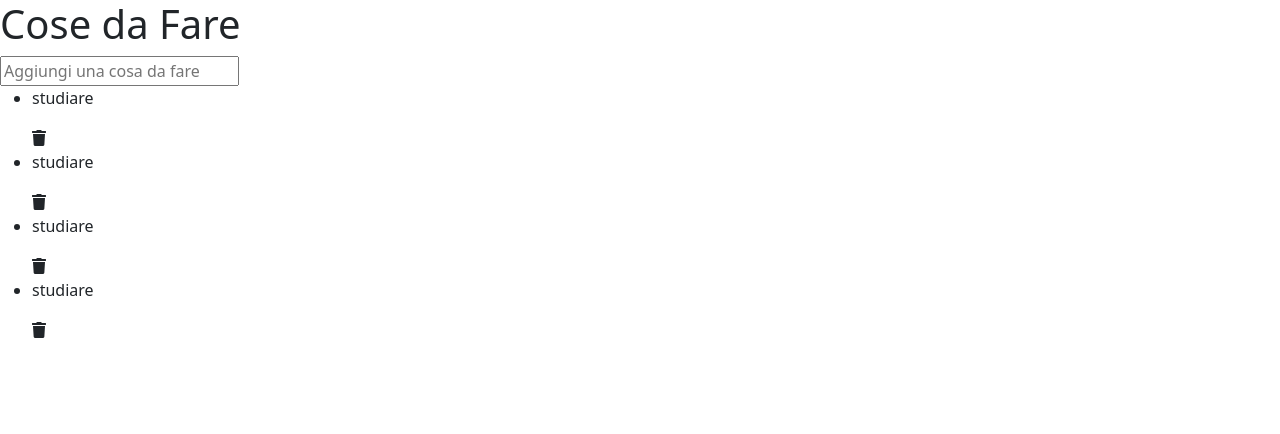
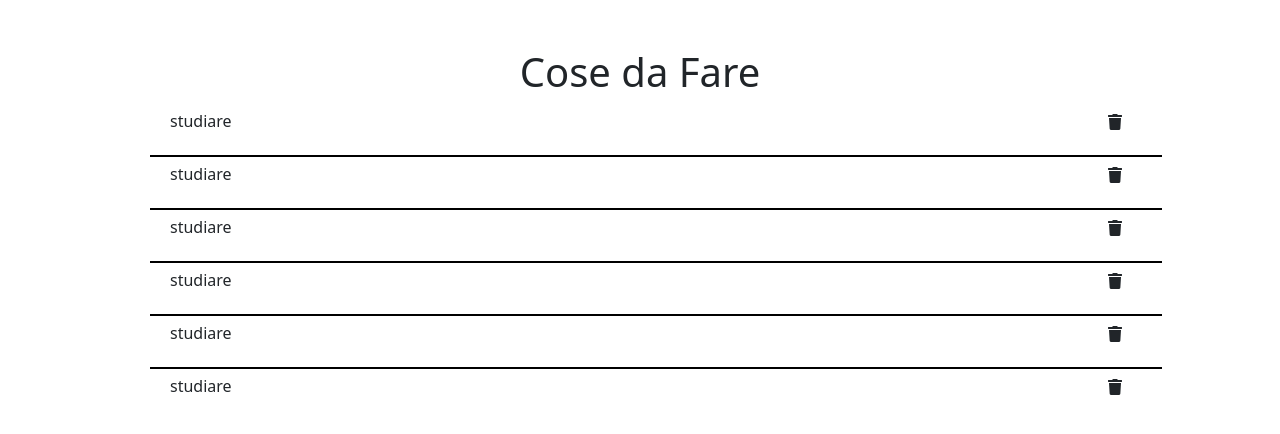
Before and after one commit to MauroDeStefano/vue-todolist, a plain HTML site: page index.html in a window 1280 px wide. Drawn offline with nearby package versions, Linux system fonts and the light colour scheme; files that its build step writes are made by us from their sources.

Commit message:
ended fisrt milestone

```diff
--- a/css/style.css
+++ b/css/style.css
@@ -0,0 +1,28 @@
+.mds-text-input{
+  width: 500px;
+  margin: 10px auto;
+  padding: 10px;
+
+}
+
+ul li{
+  line-height: 35px;
+  padding-left: 10px;
+  border-bottom: 2px solid black;
+  padding: 0 20px;
+}
+
+ul li:last-child{
+  border:none;
+}
+
+.cut-phrase{
+  text-decoration: line-through;
+  color: gray;
+}
+
+i{
+  margin-right: 20px;
+  line-height: 35px;
+  height: 35px;
+}
--- a/index.html
+++ b/index.html
@@ -5,29 +5,28 @@
   <meta http-equiv="X-UA-Compatible" content="IE=edge">
   <meta name="viewport" content="width=device-width, initial-scale=1.0">
   <link rel="stylesheet" href="https://cdnjs.cloudflare.com/ajax/libs/font-awesome/5.10.0/css/all.min.css" integrity="sha512-PgQMlq+nqFLV4ylk1gwUOgm6CtIIXkKwaIHp/PAIWHzig/lKZSEGKEysh0TCVbHJXCLN7WetD8TFecIky75ZfQ==" crossorigin="anonymous" referrerpolicy="no-referrer" />
-  <link rel="stylesheet" href="style.css">
+  <link rel="stylesheet" href="css/style.css">
   <link href="https://cdn.jsdelivr.net/npm/bootstrap@5.1.3/dist/css/bootstrap.min.css" rel="stylesheet" integrity="sha384-1BmE4kWBq78iYhFldvKuhfTAU6auU8tT94WrHftjDbrCEXSU1oBoqyl2QvZ6jIW3" crossorigin="anonymous">
   <title>Nuovo</title>
 </head>
 <body>
 
-  <div id="app">
+  <div id="app" class="container d-flex flex-column justify-content-center p-5">
 
-    <h1>Cose da Fare</h1>
-    <h5 v-if="error">Inserisci almeno 3 lettere</h5>
-    <input type="text"
-     placeholder="Aggiungi una cosa da fare"
-     @keyup.enter="pushToDo"
-     v-model="stringToDo">
+    <h1 class="text-center">Cose da Fare</h1>
+
 
     <ul>
 
-      <li v-for="(item, index) in todoList">
+      <li class="d-flex justify-content-between"
+      v-for="(item, index) in todoList">
 
-        <p>{{item}}</p>
+        <p @click="item.cutted = !item.cutted"
+        :class="{'cut-phrase': item.cutted}"
+        >{{item.phrase}}</p>
 
         <i @click="removeToDo(index)"
-        class="fas fa-trash">
+        class="fas fa-trash d-flex align-items-center">
         </i>
 
       </li>
--- a/js/script.js
+++ b/js/script.js
@@ -25,33 +25,36 @@ const app = new Vue({
 
   data: {
     todoList:[
-      "studiare",
-      "studiare",
-      "studiare",
-      "studiare"
+      {
+        phrase: "studiare",
+        cutted: false
+      },
+      {
+        phrase: "studiare",
+        cutted: false
+      },
+      {
+        phrase: "studiare",
+        cutted: false
+      },
+      {
+        phrase: "studiare",
+        cutted: false
+      },
+      {
+        phrase: "studiare",
+        cutted: false
+      },
+      {
+        phrase: "studiare",
+        cutted: false
+      },
     ],
 
     error: false,
 
     stringToDo: "",
-  },
-
-  methods:{
-
-    pushToDo(){
-      if(this.stringToDo.length < 3){
-        this.error = true;
-
-      }else{
-        this.todoList.push(this.stringToDo);
-        this.stringToDo = "";
-        this.error= false;
-      }
     },
 
-    removeToDo(index){
-      this.todoList.splice(index, 1);
-    }
-  }
 
 });
```
